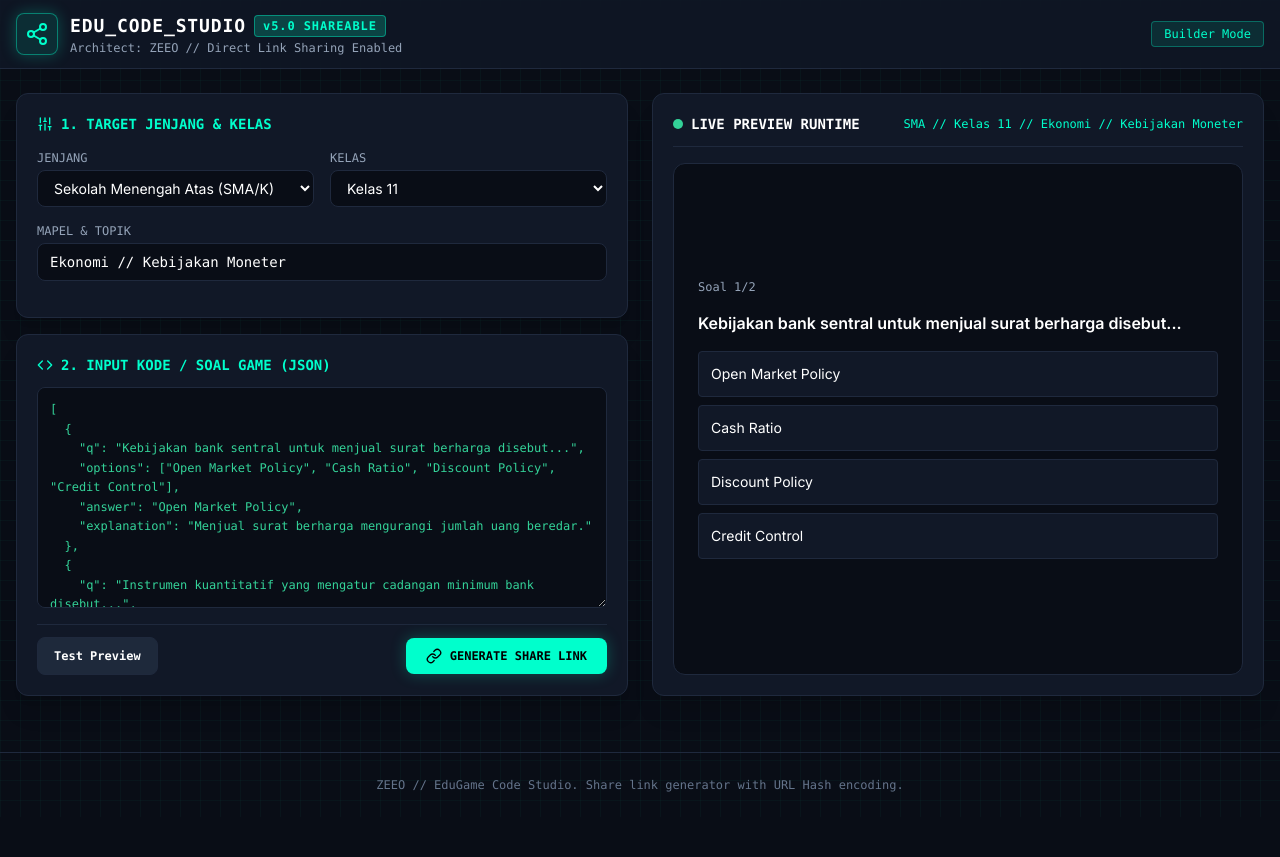
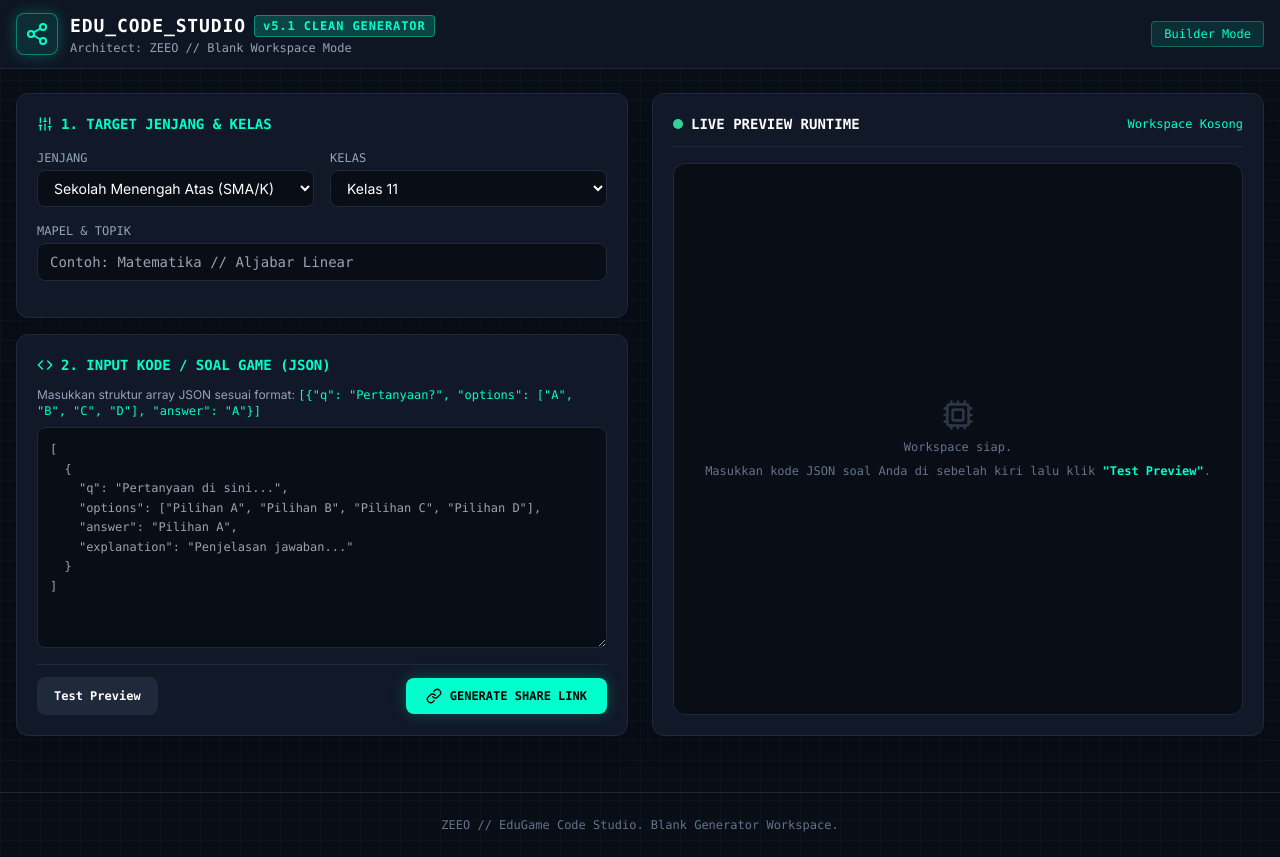
Before and after one commit to vektorzero0-dev/generator-game, a plain HTML site: page index.html in a window 1280 px wide. Both pictures are taken after a click on the button "Test Preview". Before the commit the page ends 817 px from the top, so only its background shows below. Drawn offline with nearby package versions, Linux system fonts and the light colour scheme.

Commit message:
Update index.html for version 5.1 features

```diff
--- a/index.html
+++ b/index.html
@@ -55,9 +55,9 @@
                 </div>
                 <div>
                     <h1 class="font-mono font-bold tracking-wider text-lg text-white flex items-center gap-2">
-                        EDU_CODE_STUDIO <span class="text-xs px-2 py-0.5 rounded bg-cyber-neon/20 text-cyber-neon border border-cyber-neon/40">v5.0 SHAREABLE</span>
+                        EDU_CODE_STUDIO <span class="text-xs px-2 py-0.5 rounded bg-cyber-neon/20 text-cyber-neon border border-cyber-neon/40">v5.1 CLEAN GENERATOR</span>
                     </h1>
-                    <p class="text-xs text-slate-400 font-mono">Architect: ZEEO // Direct Link Sharing Enabled</p>
+                    <p class="text-xs text-slate-400 font-mono">Architect: ZEEO // Blank Workspace Mode</p>
                 </div>
             </div>
             <div class="flex items-center space-x-2">
@@ -102,7 +102,7 @@
 
                     <div class="mb-4">
                         <label class="block text-xs font-mono text-slate-400 mb-1">MAPEL & TOPIK</label>
-                        <input type="text" id="input-subject" value="Ekonomi // Kebijakan Moneter" class="w-full bg-cyber-bg border border-cyber-border rounded-lg px-3 py-2 text-sm text-white focus:outline-none focus:border-cyber-neon font-mono">
+                        <input type="text" id="input-subject" value="" placeholder="Contoh: Matematika // Aljabar Linear" class="w-full bg-cyber-bg border border-cyber-border rounded-lg px-3 py-2 text-sm text-white focus:outline-none focus:border-cyber-neon font-mono">
                     </div>
                 </div>
 
@@ -112,21 +112,16 @@
                             <i data-lucide="code" class="w-4 h-4"></i> 2. INPUT KODE / SOAL GAME (JSON)
                         </h2>
                     </div>
+                    <p class="text-xs text-slate-400 mb-2">Masukkan struktur array JSON sesuai format: <code class="text-cyber-neon">[{"q": "Pertanyaan?", "options": ["A", "B", "C", "D"], "answer": "A"}]</code></p>
 
-                    <textarea id="game-code-input" rows="10" class="w-full bg-cyber-bg border border-cyber-border rounded-lg p-3 font-mono text-xs text-emerald-400 focus:outline-none focus:border-cyber-neon leading-relaxed resize-y">[
+                    <textarea id="game-code-input" rows="10" class="w-full bg-cyber-bg border border-cyber-border rounded-lg p-3 font-mono text-xs text-emerald-400 focus:outline-none focus:border-cyber-neon leading-relaxed resize-y" placeholder="[
   {
-    "q": "Kebijakan bank sentral untuk menjual surat berharga disebut...",
-    "options": ["Open Market Policy", "Cash Ratio", "Discount Policy", "Credit Control"],
-    "answer": "Open Market Policy",
-    "explanation": "Menjual surat berharga mengurangi jumlah uang beredar."
-  },
-  {
-    "q": "Instrumen kuantitatif yang mengatur cadangan minimum bank disebut...",
-    "options": ["Politik Diskonto", "Giro Wajib Minimum", "Imbauan Moral", "Fiskal"],
-    "answer": "Giro Wajib Minimum",
-    "explanation": "Giro wajib minimum mengontrol likuiditas perbankan."
+    &quot;q&quot;: &quot;Pertanyaan di sini...&quot;,
+    &quot;options&quot;: [&quot;Pilihan A&quot;, &quot;Pilihan B&quot;, &quot;Pilihan C&quot;, &quot;Pilihan D&quot;],
+    &quot;answer&quot;: &quot;Pilihan A&quot;,
+    &quot;explanation&quot;: &quot;Penjelasan jawaban...&quot;
   }
-]</textarea>
+]"></textarea>
 
                     <div class="mt-4 flex flex-wrap gap-2 justify-between items-center pt-3 border-t border-cyber-border">
                         <button onclick="compileAndRenderGame()" class="px-4 py-2.5 bg-slate-800 text-white font-bold rounded-lg hover:bg-slate-700 transition font-mono text-xs border border-cyber-border cursor-pointer">
@@ -157,14 +152,15 @@
                             <h2 class="text-sm font-mono font-bold text-white">LIVE PREVIEW RUNTIME</h2>
                         </div>
                         <div id="runtime-meta" class="text-xs font-mono text-cyber-neon">
-                            SMA // Kelas 11
+                            Workspace Kosong
                         </div>
                     </div>
 
                     <div id="live-game-viewport" class="bg-cyber-bg border border-cyber-border rounded-xl p-6 flex-1 flex flex-col justify-center relative min-h-[380px]">
                         <div class="text-center text-slate-500 font-mono text-xs space-y-2">
-                            <i data-lucide="play-circle" class="w-8 h-8 mx-auto opacity-40"></i>
-                            <p>Klik <strong class="text-cyber-neon">"Test Preview"</strong> untuk mencoba game atau <strong class="text-cyber-neon">"GENERATE SHARE LINK"</strong> untuk membagikannya.</p>
+                            <i data-lucide="cpu" class="w-8 h-8 mx-auto opacity-40"></i>
+                            <p>Workspace siap.</p>
+                            <p>Masukkan kode JSON soal Anda di sebelah kiri lalu klik <strong class="text-cyber-neon">"Test Preview"</strong>.</p>
                         </div>
                     </div>
                 </div>
@@ -195,7 +191,7 @@
 
     <!-- FOOTER -->
     <footer class="max-w-7xl mx-auto px-4 py-6 text-center text-xs font-mono text-slate-500 border-t border-cyber-border mt-8">
-        ZEEO // EduGame Code Studio. Share link generator with URL Hash encoding.
+        ZEEO // EduGame Code Studio. Blank Generator Workspace.
     </footer>
 
     <!-- SCRIPT ENGINE -->
@@ -219,7 +215,9 @@
 
         function compileAndRenderGame() {
             try {
-                const codeInput = document.getElementById('game-code-input').value;
+                const codeInput = document.getElementById('game-code-input').value.trim();
+                if (!codeInput) throw new Area("Kode JSON masih kosong.");
+
                 const parsedQuestions = eval('(' + codeInput + ')');
                 if (!Array.isArray(parsedQuestions)) throw new Error("Format harus Array JSON.");
 
@@ -229,12 +227,12 @@
 
                 const grade = document.getElementById('target-grade').value;
                 const level = document.getElementById('target-level').value;
-                const subject = document.getElementById('input-subject').value;
+                const subject = document.getElementById('input-subject').value || "Mata Pelajaran Umum";
                 document.getElementById('runtime-meta').innerText = `${grade} // ${level} // ${subject}`;
 
                 renderPreviewStep();
             } catch(e) {
-                alert("Error format JSON: " + e.message);
+                alert("Gagal melakukan compile. Periksa kembali format JSON Anda!\n\nDetail: " + e.message);
             }
         }
 
@@ -244,7 +242,7 @@
             const idx = activeRuntimeData.currentIndex;
 
             if (idx >= qList.length) {
-                viewport.innerHTML = `<div class="text-center py-8 space-y-3"><h3 class="text-lg font-bold text-white">Selesai!</h3><p class="text-cyber-neon font-mono text-sm">Skor: ${activeRuntimeData.score}</p><button onclick="compileAndRenderGame()" class="px-4 py-2 bg-cyber-neon text-black rounded text-xs font-mono font-bold">Ulangi</button></div>`;
+                viewport.innerHTML = `<div class="text-center py-8 space-y-3"><h3 class="text-lg font-bold text-white">Simulasi Selesai!</h3><p class="text-cyber-neon font-mono text-sm">Skor: ${activeRuntimeData.score}</p><button onclick="compileAndRenderGame()" class="px-4 py-2 bg-cyber-neon text-black rounded text-xs font-mono font-bold">Ulangi Simulasi</button></div>`;
                 return;
             }
             let currentQ = qList[idx];
@@ -264,11 +262,17 @@
 
         function generateShareableLink() {
             try {
+                const codeInput = document.getElementById('game-code-input').value.trim();
+                const parsedQuestions = eval('(' + codeInput + ')');
+                if (!Array.isArray(parsedQuestions) || parsedQuestions.length === 0) {
+                    throw new Error("Masukkan minimal 1 soal dalam format JSON.");
+                }
+
                 const payload = {
                     grade: document.getElementById('target-grade').value,
                     level: document.getElementById('target-level').value,
-                    subject: document.getElementById('input-subject').value,
-                    questions: eval('(' + document.getElementById('game-code-input').value + ')')
+                    subject: document.getElementById('input-subject').value || "Mata Pelajaran Umum",
+                    questions: parsedQuestions
                 };
 
                 const encodedData = btoa(encodeURIComponent(JSON.stringify(payload)));
@@ -277,7 +281,7 @@
                 document.getElementById('share-box').classList.remove('hidden');
                 document.getElementById('share-link-input').value = shareUrl;
             } catch(e) {
-                alert("Gagal membuat link. Pastikan format JSON soal benar.");
+                alert("Gagal membuat link: " + e.message);
             }
         }
 
@@ -285,7 +289,7 @@
             const input = document.getElementById('share-link-input');
             input.select();
             navigator.clipboard.writeText(input.value);
-            alert("Tautan game berhasil disalin! Bagikan ke siswa Anda.");
+            alert("Tautan game berhasil disalin!");
         }
 
         // AUTO LOAD IF OPENED VIA SHARED LINK
```
